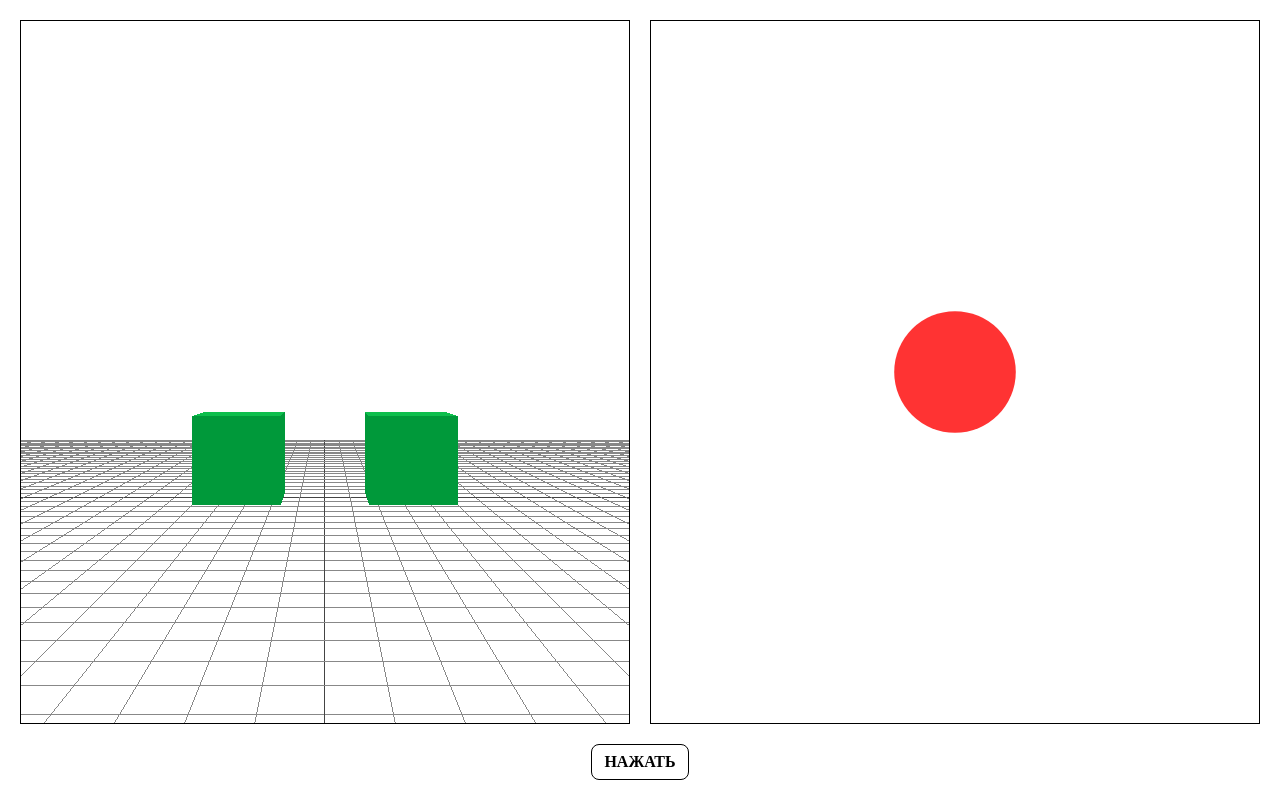
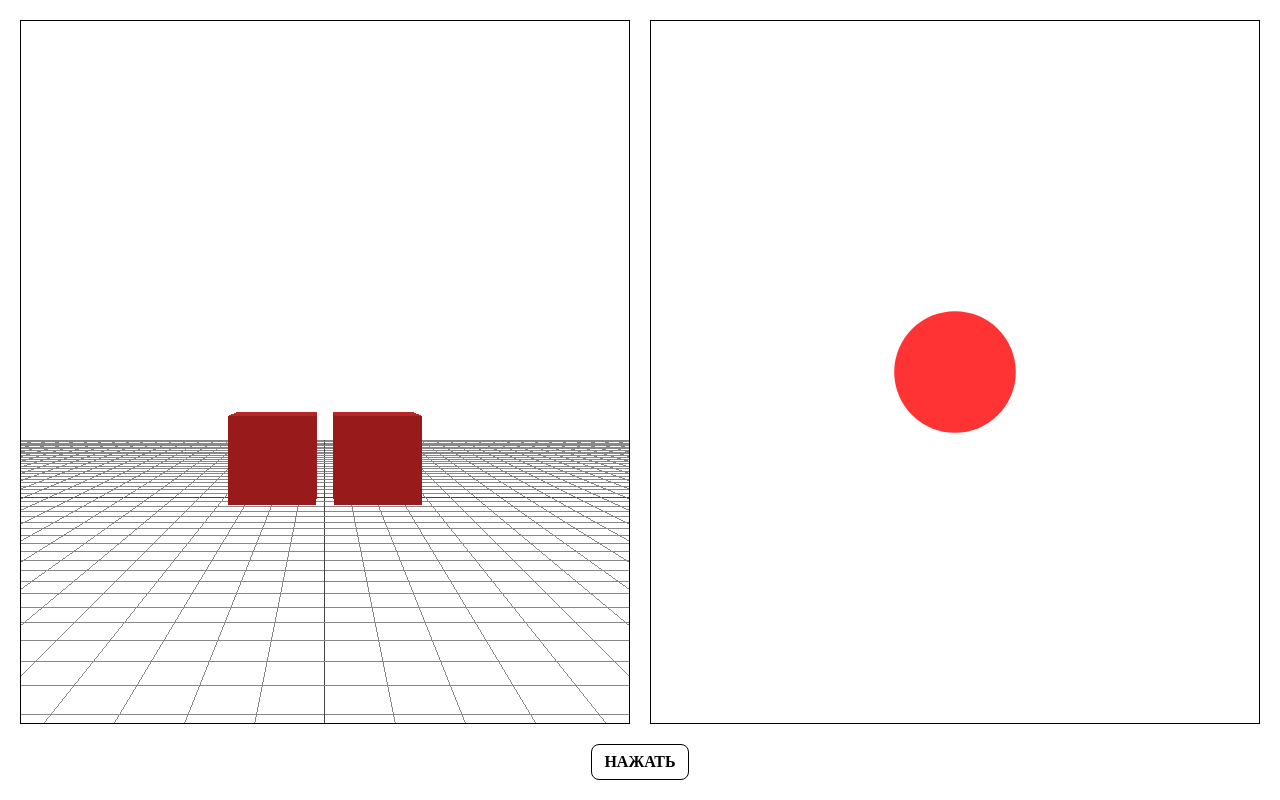
Before and after one commit to VadoSVad/WEBGL, a website built with Vite: page index.html in a window 1280 px wide. Both pictures are taken after a click on the link "НАЖАТЬ". Built offline with nearby package versions, Linux system fonts and the light colour scheme.

Commit message:
Сделаны контроллеры для работы с анимацией кубов

```diff
--- a/index.html
+++ b/index.html
@@ -23,7 +23,7 @@
       </svg>
     </div>
     <div class="press">
-      <a id="pressme" class="btn" href="#">НАЖАТЬ</a>
+      <a id="pressme" class="btn">НАЖАТЬ</a>
     </div>
     <script type="module" src="./src/main.js"></script>
   </body>
--- a/src/controllers/cube.js
+++ b/src/controllers/cube.js
@@ -26,4 +26,55 @@ export class CubeController {
 
     this.scene.add(this.mesh);
   }
+
+  /**
+   * @param {THREE.Color} color
+   */
+  setColor(color) {
+    this.material.color.set(color);
+  }
+
+  /**
+   * @param {Object} options - {
+   *   position: THREE.Vector3,
+   *   color: THREE.Color,
+   *   duration: seconds
+   * }
+   */
+  getAnimation(options) {
+    const { position, color, duration } = options;
+
+    if (!position && color === undefined) return;
+
+    this._anim = {
+      fromPos: this.mesh.position.clone(),
+      toPos: position.clone(),
+      fromColor: this.material.color.clone(),
+      toColor: new THREE.Color(color),
+      duration: duration,
+      elapsed: 0
+    };
+  }
+
+  /**
+   * @param {number} delta
+   */
+  updateDelta(delta) {
+    this.delta = delta;
+
+    if (!this._anim) return;
+
+    this._anim.elapsed += delta;
+    const time = Math.min(1, this._anim.elapsed / this._anim.duration);
+
+    if (this._anim.fromPos && this._anim.toPos) {
+      this.mesh.position.lerpVectors(this._anim.fromPos, this._anim.toPos, time);
+    }
+
+    if (this._anim.fromColor && this._anim.toColor) {
+      this.material.color
+        .copy(this._anim.fromColor)
+        .lerp(this._anim.toColor, time);
+    }
+  }
 }
--- a/src/main.js
+++ b/src/main.js
@@ -16,7 +16,7 @@ const camera = new THREE.PerspectiveCamera(
 camera.position.set(0, 1, 6);
 
 const ambient = new THREE.AmbientLight(0xffffff, 1);
-const direction = new THREE.DirectionalLight(0xffffff, 0.6);
+const direction = new THREE.DirectionalLight(0xffffff, 0.5);
 scene.add(ambient, direction);
 
 // сетка для наглядности
@@ -30,13 +30,13 @@ webgl.appendChild(renderer.domElement);
 
 //  кубы
 const cube1 = new CubeController(scene, {
-  position: new THREE.Vector3(0.5, 0.5, 1.5),
+  position: new THREE.Vector3(0.8, 0.5, 1.5),
   defaultColor: 0x00ff66,
   size: 0.5,
 });
 
 const cube2 = new CubeController(scene, {
-  position: new THREE.Vector3(-0.5, 0.5, 1.5),
+  position: new THREE.Vector3(-0.8, 0.5, 1.5),
   defaultColor: 0x00ff66,
   size: 0.5,
 });
@@ -48,8 +48,33 @@ const svgCircle = document.getElementById("svgCircle");
 
 toggleBtn.addEventListener("click", () => {
   toggled = !toggled;
-  if (toggled) svgCircle.classList.add("active");
-  else svgCircle.classList.remove("active");
+  if (toggled) {
+    svgCircle.classList.add("active");
+
+    cube1.getAnimation({
+      position: new THREE.Vector3(0.3, 0.5, 1.5),
+      color: 0xff3333,
+      duration: 0.5,
+    });
+    cube2.getAnimation({
+      position: new THREE.Vector3(-0.3, 0.5, 1.5),
+      color: 0xff3333,
+      duration: 0.5,
+    });
+  } else {
+    svgCircle.classList.remove("active");
+
+    cube1.getAnimation({
+      position: new THREE.Vector3(0.8, 0.5, 1.5),
+      color: 0x00ff66,
+      duration: 0.5,
+    });
+    cube2.getAnimation({
+      position: new THREE.Vector3(-0.8, 0.5, 1.5),
+      color: 0x00ff66,
+      duration: 0.5,
+    });
+  }
 });
 
 function onResize() {
@@ -61,7 +86,15 @@ function onResize() {
 }
 window.addEventListener("resize", onResize);
 
+const clock = new THREE.Clock();
+
 (function animate() {
+  const delta = clock.getDelta();
+
+  // контроллеры
+  cube1.updateDelta(delta);
+  cube2.updateDelta(delta);
+
   renderer.render(scene, camera);
   requestAnimationFrame(animate);
 })();
```
Also changed, not shown: README.md.
